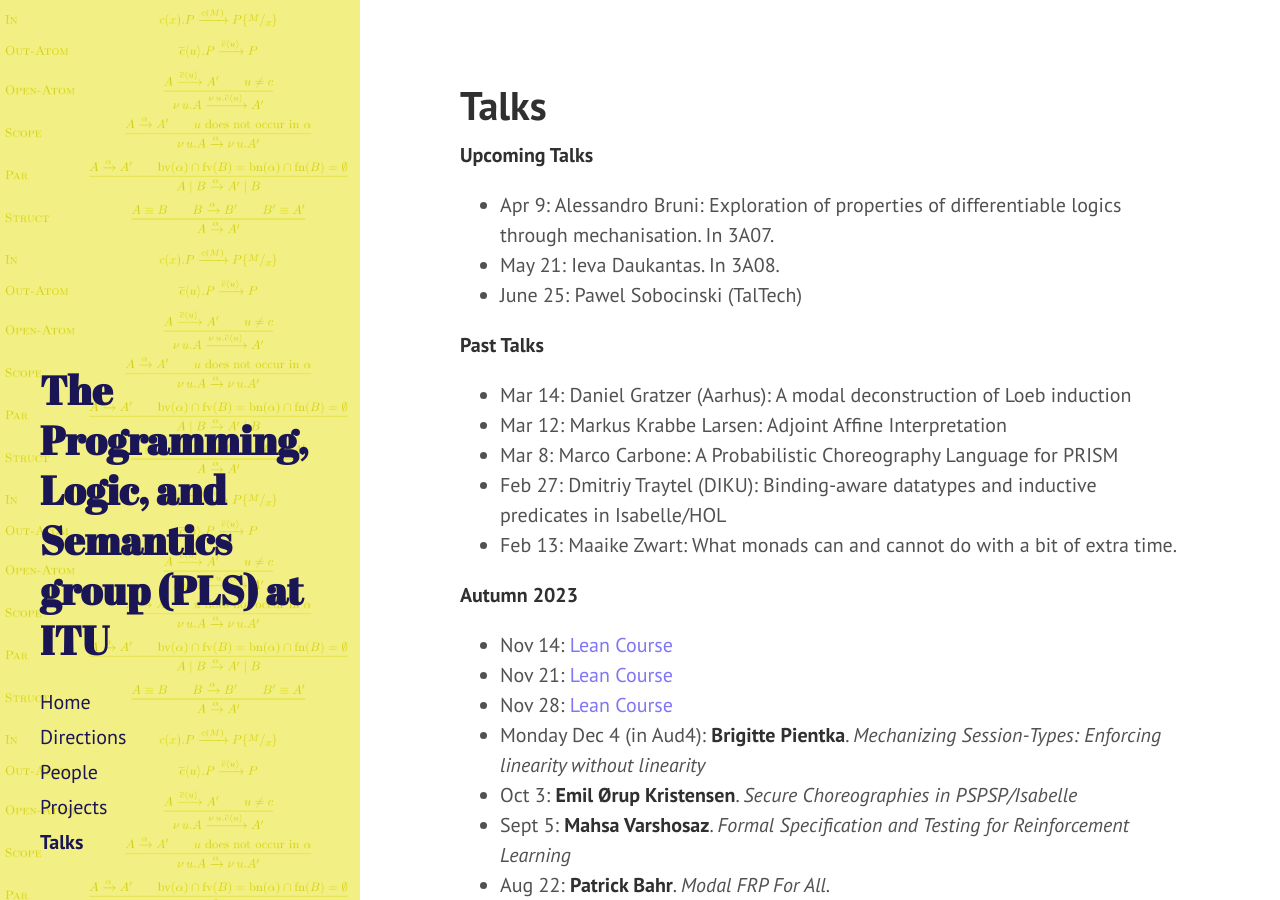
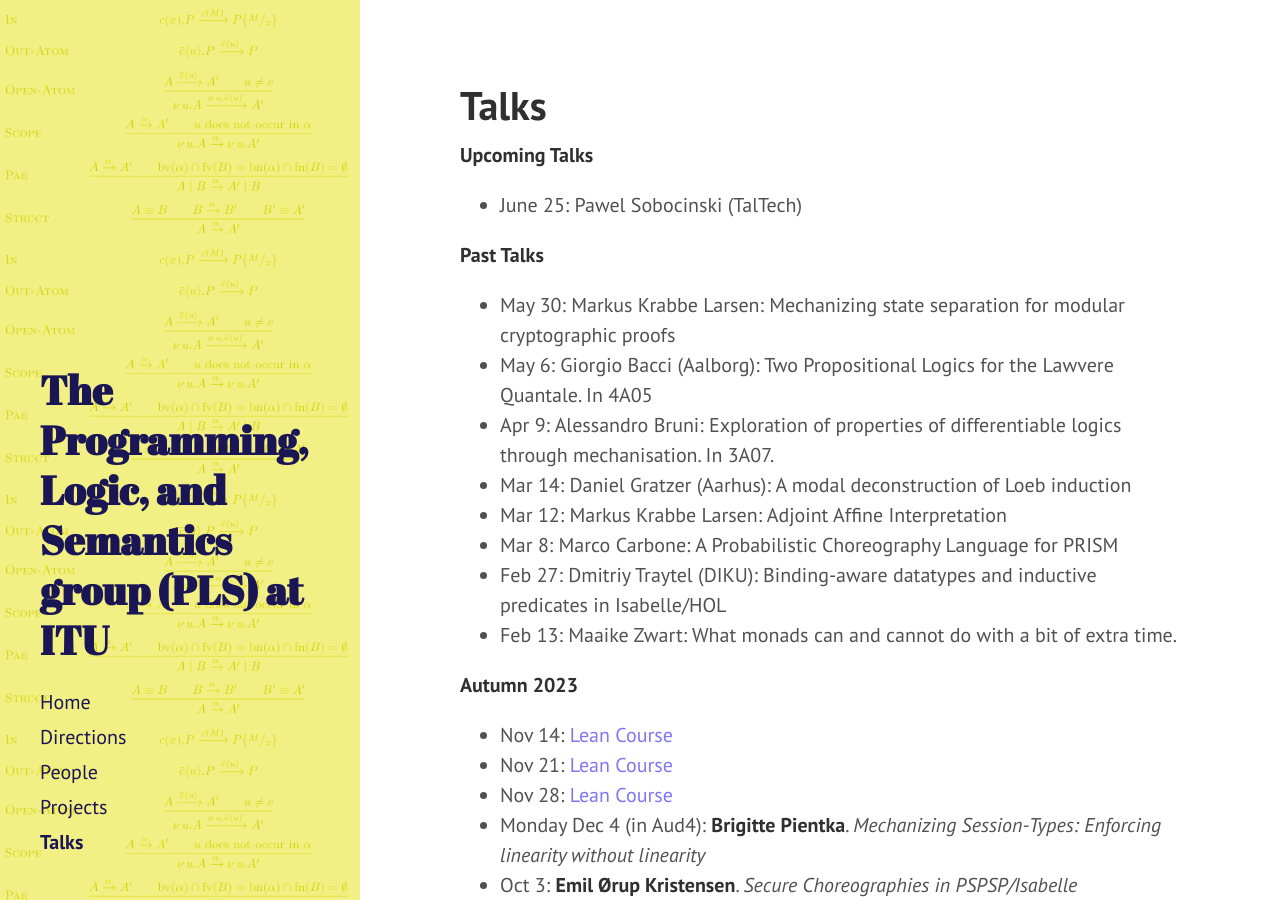
Before and after one commit to rmogelberg/pls.itu.dk, a Jekyll site: the page built from Talks.md, in a window 1280 px wide and 900 px high. Built offline with Jekyll 4.4.1, drawn with Linux system fonts in a browser that asks for light colours.

Commit message:
Talks and news

```diff
--- a/Talks.md
+++ b/Talks.md
@@ -5,13 +5,15 @@ title: Talks
 
 **Upcoming Talks**
 
-- Apr 9: Alessandro Bruni: Exploration of properties of differentiable
-  logics through mechanisation. In 3A07.
-- May 21: Ieva Daukantas. In 3A08.
 - June 25: Pawel Sobocinski (TalTech)
 
 **Past Talks**
 
+- May 30: Markus Krabbe Larsen: Mechanizing state separation for modular cryptographic proofs
+- May 6: Giorgio Bacci (Aalborg): Two Propositional Logics for the
+  Lawvere Quantale. In 4A05
+- Apr 9: Alessandro Bruni: Exploration of properties of differentiable
+  logics through mechanisation. In 3A07.
 - Mar 14: Daniel Gratzer (Aarhus): A modal deconstruction of Loeb induction
 - Mar 12: Markus Krabbe Larsen: Adjoint Affine Interpretation
 - Mar 8: Marco Carbone: A Probabilistic Choreography Language for PRISM
```
Also changed, not shown: index.md (+1 -0 lines).
